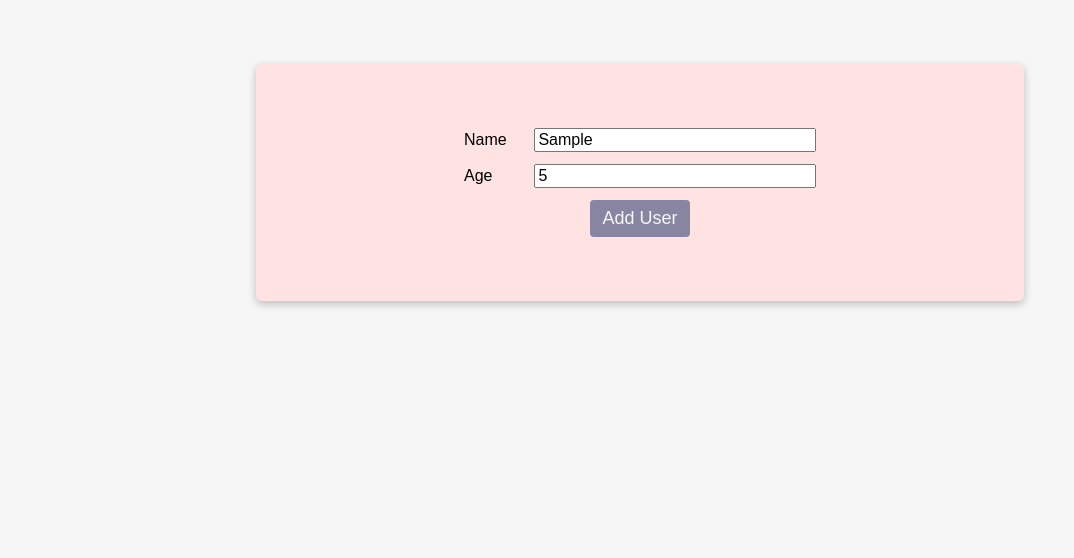
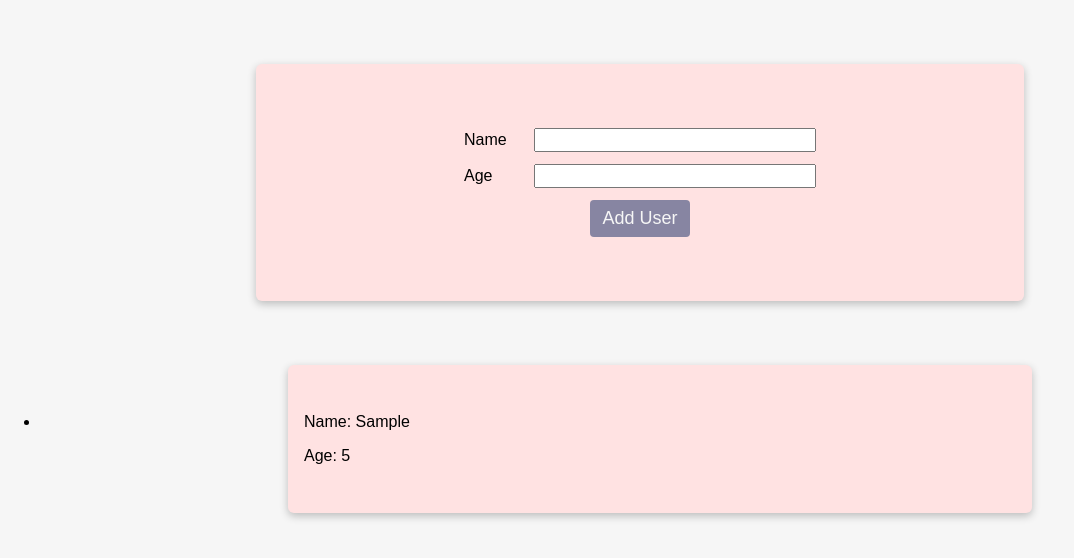
Before and after one commit to Sulav23/users, a React (Create React App) app: page / in a window 1280 px wide. Both pictures are taken after typing "Sample", "5" into the empty fields and a click on the button "Add User". Shown: the top 558 px of the page, without its empty margins (0-1074 px from the left). Built offline with nearby package versions, Linux system fonts and the light colour scheme.

Commit message:
user list now can be displayed

```diff
--- a/src/App.js
+++ b/src/App.js
@@ -1,10 +1,18 @@
-import React from "react";
+import React, { useState } from "react";
 import AddUsers from "./components/Users/AddUsers";
+import UserList from "./components/Users/UserList";
 
 const App = () => {
+  const [users, setUsers] = useState([]);
+
+  const getUsers = (newUser) => {
+    setUsers((prevUsers) => [...prevUsers, newUser]);
+  };
+
   return (
     <div>
-      <AddUsers />
+      <AddUsers getUsers={getUsers} />
+      <UserList users={users} />
     </div>
   );
 };
--- /dev/null
+++ b/src/components/UI/Button.js
@@ -0,0 +1,16 @@
+import React from "react";
+import classes from "./Button.module.css";
+
+const Button = ({ children, onClick, type }) => {
+  return (
+    <button
+      className={`${classes.btn}`}
+      type={type || "button"}
+      onClick={onClick}
+    >
+      {children}
+    </button>
+  );
+};
+
+export default Button;
--- /dev/null
+++ b/src/components/UI/Button.module.css
@@ -0,0 +1,8 @@
+.btn {
+  border: none;
+  padding: 0.5rem 0.75rem;
+  border-radius: 4px;
+  background-color: #8785a2;
+  color: #f6f6f6;
+  font-size: 18px;
+}
--- a/src/components/UI/Card.module.css
+++ b/src/components/UI/Card.module.css
@@ -6,3 +6,7 @@
   border-radius: 6px;
   box-shadow: rgba(0, 0, 0, 0.24) 0px 3px 8px;
 }
+
+.modal {
+  margin-top: 6rem;
+}
--- a/src/components/Users/AddUsers.css
+++ b/src/components/Users/AddUsers.css
@@ -22,12 +22,3 @@ input {
   width: 80%;
   font-size: inherit;
 }
-
-.btn {
-  border: none;
-  padding: 0.5rem 0.75rem;
-  border-radius: 4px;
-  background-color: #8785a2;
-  color: #f6f6f6;
-  font-size: 18px;
-}
--- a/src/components/Users/AddUsers.js
+++ b/src/components/Users/AddUsers.js
@@ -1,14 +1,30 @@
 import React, { useState } from "react";
+import Button from "../UI/Button";
 import Card from "../UI/Card";
 import classes from "../UI/Card.module.css";
 import "./AddUsers.css";
 
-const AddUsers = () => {
+const AddUsers = ({ getUsers }) => {
   const [name, setName] = useState("");
-  const [age, setAge] = useState(null);
+  const [age, setAge] = useState("");
 
   const handleSubmit = (e) => {
     e.preventDefault();
+
+    if (name.trim().length === 0 || age.trim().length === 0) {
+      return;
+    }
+
+    if (+age <= 0) {
+      return;
+    }
+
+    console.log(typeof age);
+
+    getUsers({ name, age });
+
+    setName("");
+    setAge("");
   };
 
   return (
@@ -32,7 +48,7 @@ const AddUsers = () => {
             onChange={(e) => setAge(e.target.value)}
           />
         </div>
-        <button className="btn">Add User</button>
+        <Button type={"submit"}>Add User</Button>
       </form>
     </Card>
   );
--- /dev/null
+++ b/src/components/Users/UserItem.js
@@ -0,0 +1,15 @@
+import React from "react";
+import Card from "../UI/Card";
+
+const UserItem = ({ user, index }) => {
+  return (
+    <li key={index}>
+      <Card>
+        <p>Name: {user.name}</p>
+        <p>Age: {user.age}</p>
+      </Card>
+    </li>
+  );
+};
+
+export default UserItem;
--- /dev/null
+++ b/src/components/Users/UserList.js
@@ -0,0 +1,14 @@
+import React from "react";
+import UserItem from "./UserItem";
+
+const UserList = ({ users }) => {
+  return (
+    <ul>
+      {users.map((user, index) => (
+        <UserItem user={user} index={index} />
+      ))}
+    </ul>
+  );
+};
+
+export default UserList;
```
